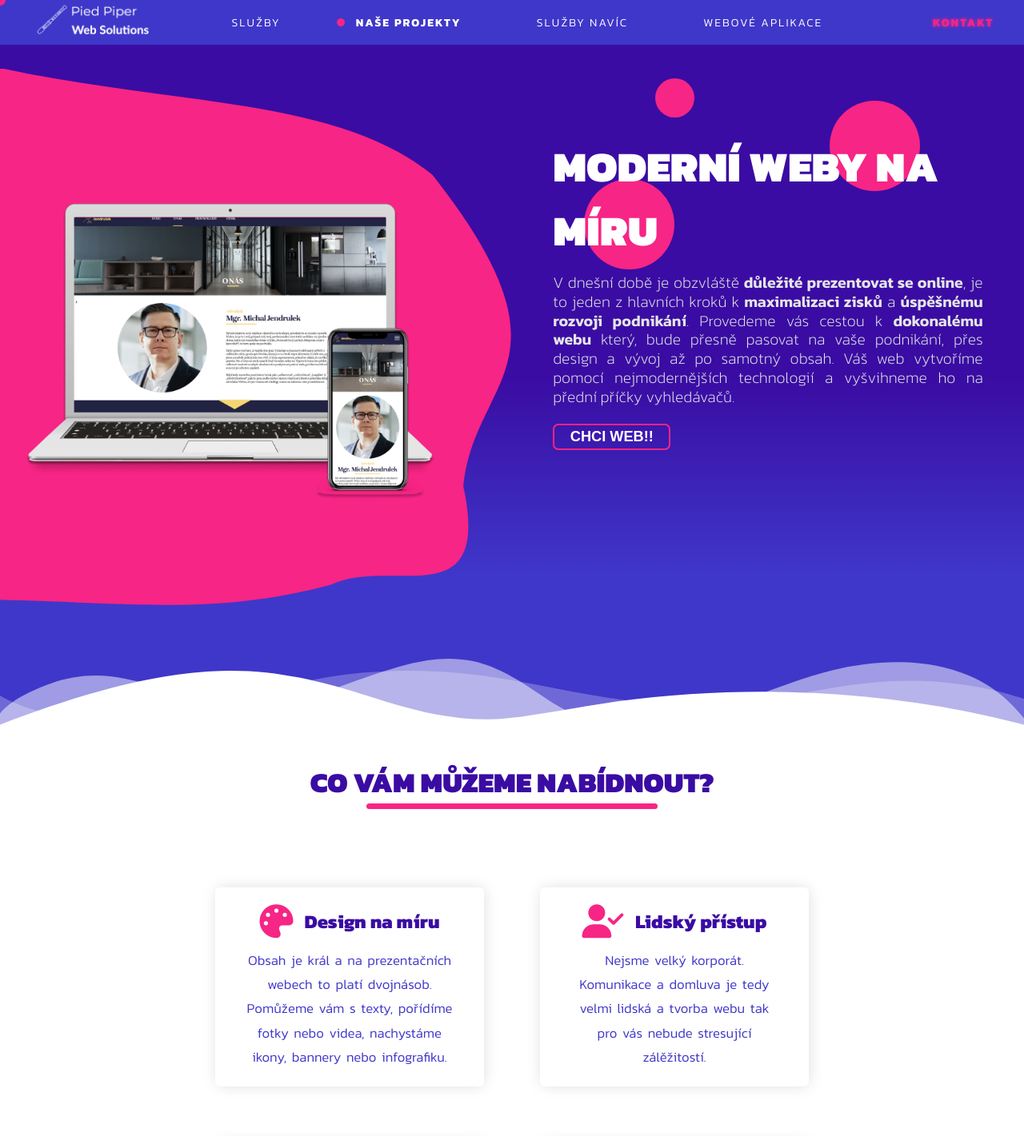
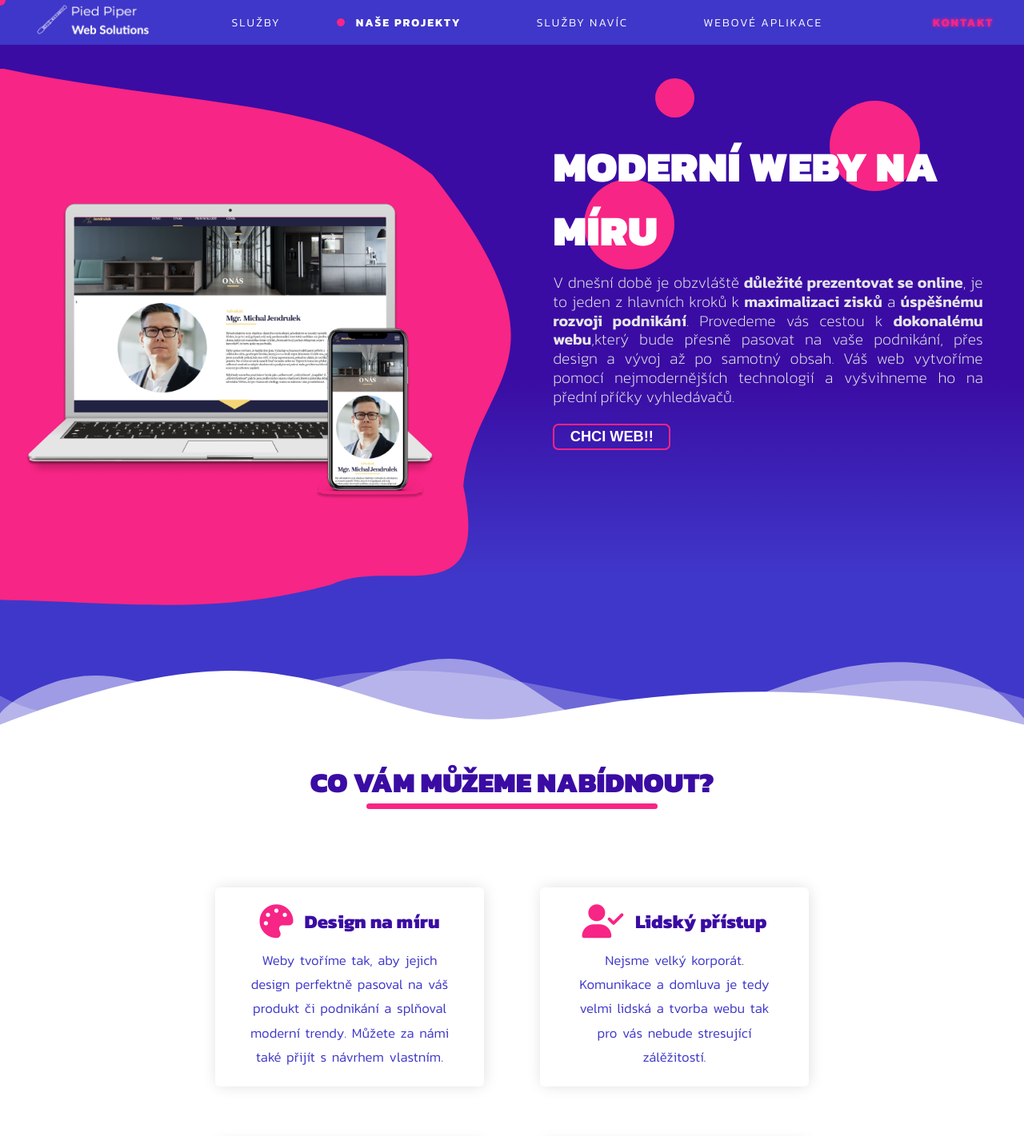
Before and after one commit to ondrasimku/ppwebs, a Symfony app: template templates/mainPage.html.twig in a window 1280 px wide. Shown: the top 1421 px of the page at 80% size. Run offline with Twig, Linux system fonts and the light colour scheme; the template is opened without the code that fills it, so the values that code supplies are empty; some libraries are stand-ins or nearby versions.

Commit message:
hani vrat se, potrebuju bejb

```diff
--- a/public/scripts/process.js
+++ b/public/scripts/process.js
@@ -50,7 +50,7 @@ chatting.addEventListener('click', async () => {
     leftText.innerHTML = `Ozveme se vám zpět a domluvíme se, jaký druh komunikace
     vám bude nejvíce vyhovovat (osobní schůzky, telefonní hovory, online meetingy, emaily, etc.).
     Poté se vás budeme ptát. Na váš produkt, vaši cílovou
-    skupinu, konkurenci, preferovaný design a mnoho dalšího. Až si budeme jistí, že toho víme vše potřebné,
+    skupinu, konkurenci, preferovaný design a mnoho dalšího. Až si budeme jistí, že víme vše potřebné,
     pustíme se do designování vašeho webu`;
     await showLeft();
 });
--- a/public/styles/main/footer.css
+++ b/public/styles/main/footer.css
@@ -49,6 +49,7 @@ footer{
 .contact-us h3{
     color:white;
     font-size: 1rem;
+    text-align: center;
 }
 
 .contact-us span{
--- a/templates/base.html.twig
+++ b/templates/base.html.twig
@@ -22,6 +22,7 @@
         {% block javascripts %}
             {{ encore_entry_script_tags('app') }}
         {% endblock %}
+        <meta name="description" content="Moderní webové řešení na míru. To vše rychle, kvalitně a s lidským přístupem. Vyřešíme vše od designu webu přes SEO až po samotné vystavení webu na internet."/>
     </head>
     <body>
     <!-- Google Tag Manager (noscript) -->
--- a/templates/mainPage.html.twig
+++ b/templates/mainPage.html.twig
@@ -139,7 +139,7 @@
                         <p>
                             V dnešní době je obzvláště <b>důležité prezentovat se online</b>, je to jeden z hlavních kroků k
                             <b>maximalizaci zisků</b> a <b>úspěšnému rozvoji podnikání</b>. Provedeme vás cestou k <b>dokonalému
-                                webu</b> který,
+                                webu</b>,který
                             bude přesně pasovat na vaše podnikání, přes design a vývoj až po samotný obsah. Váš web
                             vytvoříme pomocí nejmodernějších technologií a vyšvihneme ho na přední příčky vyhledávačů.
                         </p>
@@ -176,8 +176,7 @@
                         <h2>Design na míru</h2>
                     </div>
                     <div class="services__cards__card__text">
-                        Obsah je král a na prezentačních webech to platí dvojnásob. Pomůžeme vám s texty, pořídíme fotky
-                        nebo videa, nachystáme ikony, bannery nebo infografiku.
+                        Weby tvoříme tak, aby jejich design perfektně pasoval na váš produkt či podnikání a splňoval moderní trendy. Můžete za námi také přijít s návrhem vlastním.
                     </div>
                 </article>
 
@@ -468,7 +467,7 @@
                        <li>K čemu bude aplikace sloužit?</li>
                        <li>Kdo je cílovým uživatelem aplikace?</li>
                        <li>Je plánována i mobilní verze aplikace?</li>
-                       <li>Bude aplikace komunikovat jinou aplikací?</li>
+                       <li>Bude aplikace komunikovat s jinou aplikací?</li>
                   </ul>
                 <p>
                     Pokud máte ve všech otázkách jasno, můžeme se  společně pustit do sepsání funkčních požadávků (co aplikace musí umět) a začít se samotným vývojem </p>
```
